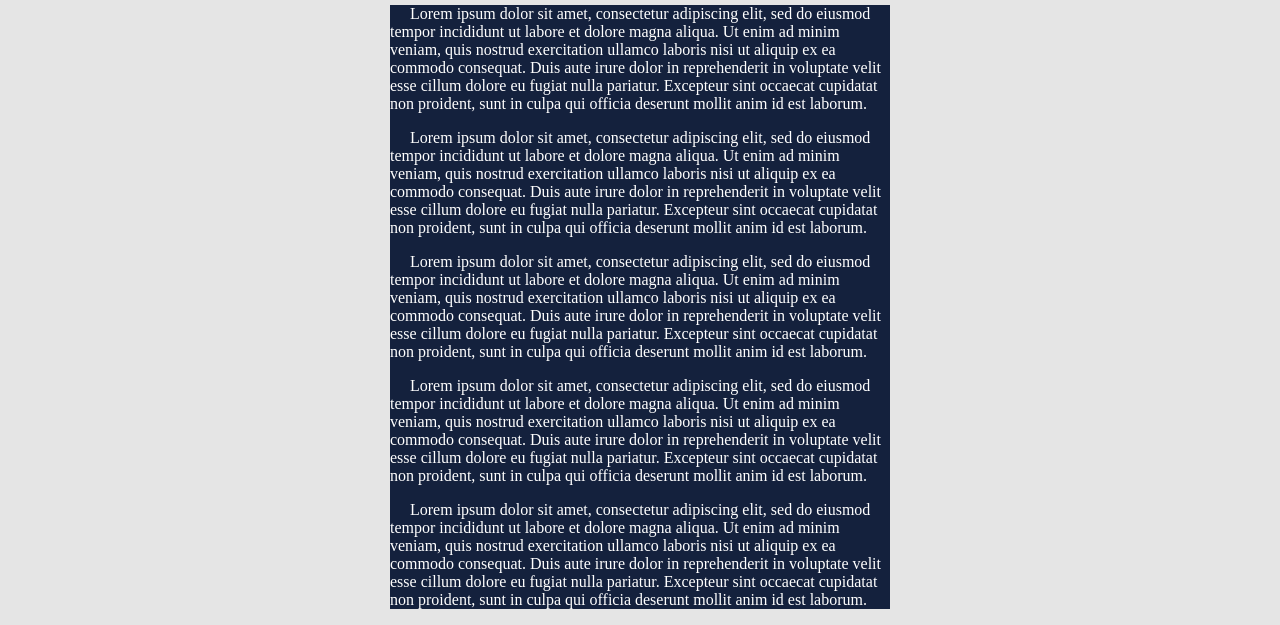
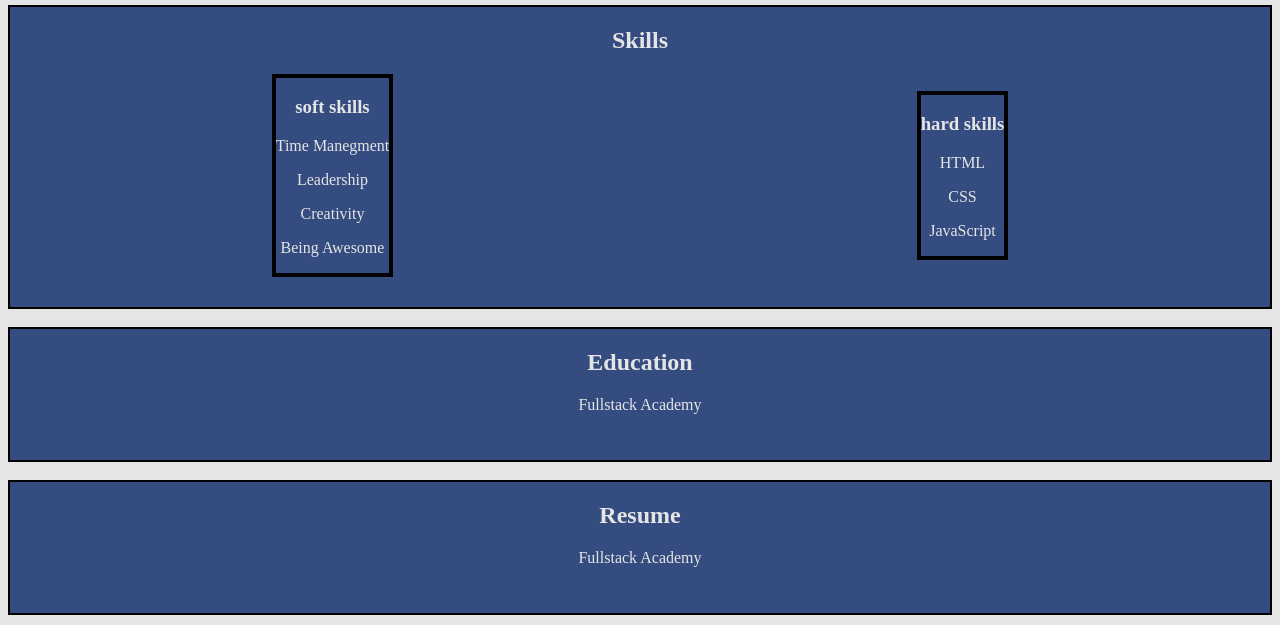
Before and after one commit to Parker-Pond/PersonalWebsite, a plain HTML site: page CV.html in a window 1280 px wide. Shown: the part 220-845 px from the top of the page. Drawn offline with Linux system fonts and the light colour scheme.

Commit message:
initial setup of website

```diff
--- a/CV.css
+++ b/CV.css
@@ -0,0 +1,38 @@
+
+:root{
+    --one:#000000;
+    --two:#14213D;
+    --three:#FCA311;
+    --four:#E5E5E5;
+    --five:#344c80;
+    --six:#ffffff;
+
+}
+
+
+
+
+/* css for each block on the CBV page */
+.block {
+    border: 2px solid var(--one);
+    background-color: var(--five);
+    color: var(--four);
+    width: auto;
+    text-align: center;
+    padding-bottom: 30px;
+}
+.block ul{
+    list-style-type:none;
+
+}
+#inline {
+    display: flex;
+    text-align: center;
+    justify-content: center;
+    margin: auto;
+
+}
+#border{
+border: 4px solid var(--one);
+margin: auto;
+}
--- a/CV.html
+++ b/CV.html
@@ -4,7 +4,7 @@
     <meta charset="UTF-8">
     <meta http-equiv="X-UA-Compatible" content="IE=edge">
     <meta name="viewport" content="width=device-width, initial-scale=1.0">
-    <link rel="stylesheet" href="homepage.css">
+    <link rel="stylesheet" href="CV.css">
     <link rel="stylesheet" href="styling.css">
     <title>CVpage</title>
 </head>
@@ -17,21 +17,40 @@
     <li><a href="portfolio.html" >Portfolio</a> </li>
    </ul>
    <!-- this is the body of the website -->
-<h2>CV page</h2>
+   <center>
+   <h2>CV page</h2>
 
-   <div class="info">
-<p>Lorem ipsum dolor sit amet, consectetur adipiscing elit, sed do eiusmod tempor incididunt ut labore et dolore magna aliqua. Ut enim ad minim veniam, quis nostrud exercitation ullamco laboris nisi ut aliquip ex ea commodo consequat. Duis aute irure dolor in reprehenderit in voluptate velit esse cillum dolore eu fugiat nulla pariatur. Excepteur sint occaecat cupidatat non proident, sunt in culpa qui officia deserunt mollit anim id est laborum.</p>
-<p>Lorem ipsum dolor sit amet, consectetur adipiscing elit, sed do eiusmod tempor incididunt ut labore et dolore magna aliqua. Ut enim ad minim veniam, quis nostrud exercitation ullamco laboris nisi ut aliquip ex ea commodo consequat. Duis aute irure dolor in reprehenderit in voluptate velit esse cillum dolore eu fugiat nulla pariatur. Excepteur sint occaecat cupidatat non proident, sunt in culpa qui officia deserunt mollit anim id est laborum.</p>
-<p>Lorem ipsum dolor sit amet, consectetur adipiscing elit, sed do eiusmod tempor incididunt ut labore et dolore magna aliqua. Ut enim ad minim veniam, quis nostrud exercitation ullamco laboris nisi ut aliquip ex ea commodo consequat. Duis aute irure dolor in reprehenderit in voluptate velit esse cillum dolore eu fugiat nulla pariatur. Excepteur sint occaecat cupidatat non proident, sunt in culpa qui officia deserunt mollit anim id est laborum.</p>
-<p>Lorem ipsum dolor sit amet, consectetur adipiscing elit, sed do eiusmod tempor incididunt ut labore et dolore magna aliqua. Ut enim ad minim veniam, quis nostrud exercitation ullamco laboris nisi ut aliquip ex ea commodo consequat. Duis aute irure dolor in reprehenderit in voluptate velit esse cillum dolore eu fugiat nulla pariatur. Excepteur sint occaecat cupidatat non proident, sunt in culpa qui officia deserunt mollit anim id est laborum.</p>
-<p>Lorem ipsum dolor sit amet, consectetur adipiscing elit, sed do eiusmod tempor incididunt ut labore et dolore magna aliqua. Ut enim ad minim veniam, quis nostrud exercitation ullamco laboris nisi ut aliquip ex ea commodo consequat. Duis aute irure dolor in reprehenderit in voluptate velit esse cillum dolore eu fugiat nulla pariatur. Excepteur sint occaecat cupidatat non proident, sunt in culpa qui officia deserunt mollit anim id est laborum.</p>
+<div class="block" >
+   <h2>Skills</h2>
+    <div id="inline">
+        <div id="border">
+            <h3>soft skills</h3>
+            <p>Time Manegment</p>
+            <p>Leadership</p>
+            <p>Creativity</p>
+            <p>Being Awesome</p>
+        </div><div id="border">
+            <h3>hard skills</h3>
+            <p>HTML</p>
+            <p>CSS</p>
+            <p>JavaScript</p>
+        </div>
+    </div>
+</div>
+<br>
+<div class="block">
+    <h2>Education</h2>
+    <p>Fullstack Academy</p>
+</div>
+<br>
+<div class="block">
+    <h2>Resume</h2>
+    <p>Fullstack Academy</p>
+</div>
+
+</center>
 
 
 
-</div>
-
-
-    </div>
-
 </body>
 </html>
--- a/portfolio.css
+++ b/portfolio.css
@@ -0,0 +1,34 @@
+
+:root{
+    --one:#000000;
+    --two:#14213D;
+    --three:#FCA311;
+    --four:#E5E5E5;
+    --five:#344c80;
+    --six:#ffffff;
+
+}
+.center{
+    text-align: center;
+    background-color: #344c80;
+    color: #ffffff;
+}
+.center p{
+    text-indent: 10px;
+}
+
+
+.inline {
+    display: flex;
+    justify-content: space-between;
+}
+.inlines {
+    border: 1px solid var(--one);
+    margin: auto;
+    text-align: center;
+    background-color: var(--five);
+    color: var(--four);
+    width: 170px;
+    height: 300px;
+    text-transform: capitalize;
+}
--- a/styling.css
+++ b/styling.css
@@ -18,7 +18,7 @@ body{
     h1{
         text-align: center;
         text-decoration: underline;
-        background-color: var(--six);
+        background-color: var(--six)
 
     }
     .nav{
```
Also changed, not shown: portfolio.html (+27 -11 lines).
